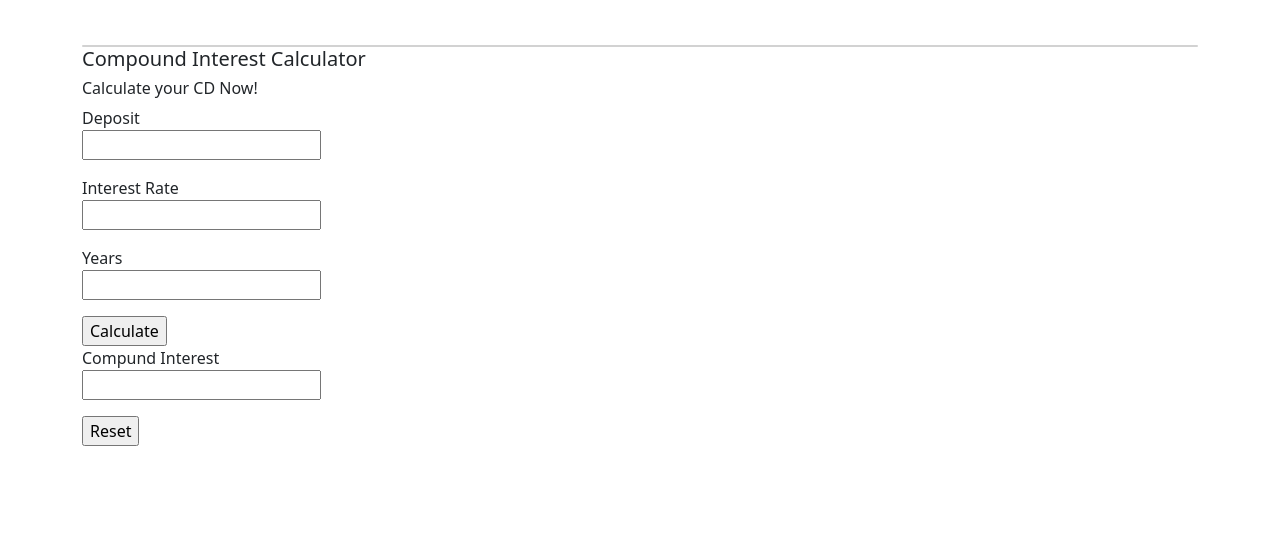
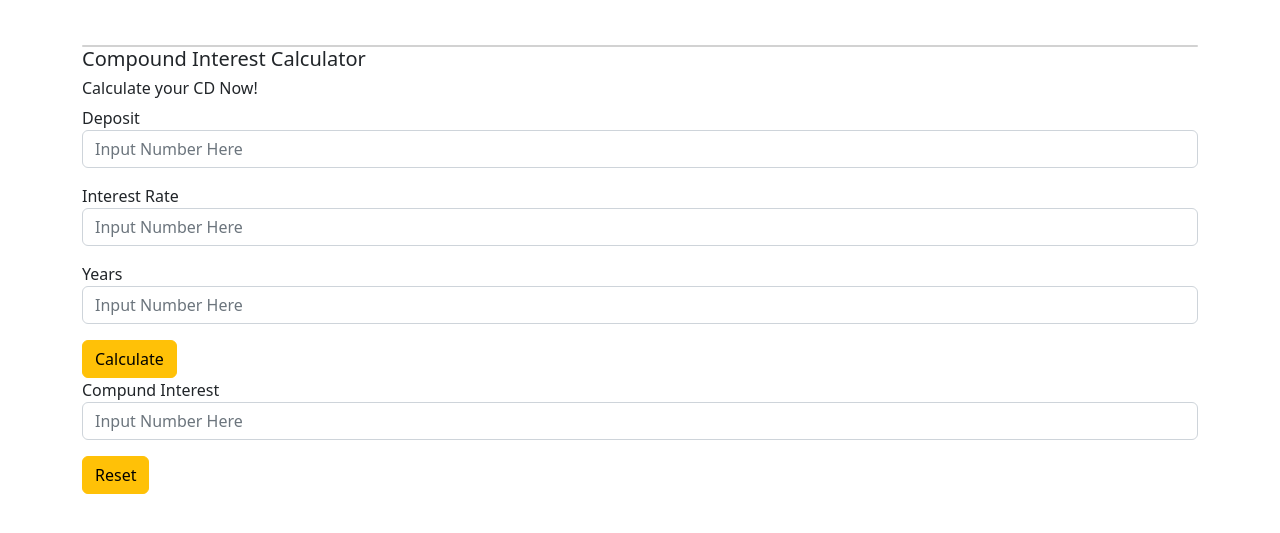
Before and after one commit to Msampson05/TempertureConverter, a plain HTML site: page compound.html in a window 1280 px wide. Shown: the part 107-640 px from the top of the page. Drawn offline with nearby package versions, Linux system fonts and the light colour scheme.

Commit message:
completed added bootstrap to all forms in html

```diff
--- a/compound.html
+++ b/compound.html
@@ -59,15 +59,30 @@
 
                     <form>
                         <div>
-                            <p> Deposit  <br> <input type="number" id="DepositInputField" /> </p>
+                          <div class="mb-3">
+                            <label for="DepositInputField" class="form-lavel">Deposit</label>
+                            <input type="text" class="form-control" id="DepositInputField" placeholder="Input Number Here" />
+                        </div>
 
-                            <p> Interest Rate  <br> <input type="number" id="interestRate"  /> </p>
-                            <p>Years <br> <input type="number" id="YearsInputField"> </p>
-                            <input type="button" id="Calculatebtn" value="Calculate">
-                            <p> Compund Interest <br> <input type="number" id="CompoundInterestField" readonly/> </p>
+                        <div class="mb-3">
+                          <label for="interestRate" class="form-lavel">Interest Rate</label>
+                          <input type="text" class="form-control" id="interestRate" placeholder="Input Number Here" />
+                      </div>
+
+                      <div class="mb-3">
+                        <label for="YearsInputField" class="form-lavel">Years</label>
+                        <input type="text" class="form-control" id="YearsInputField" placeholder="Input Number Here" />
+                    </div>
 
 
-                            <input type="button" id="resetbtn" value="Reset" onclick="this.form.reset();">
+                            <input type="button" id="Calculatebtn" class="btn btn-warning" value="Calculate">
+
+                            <div class="mb-3">
+                              <label for="CompoundInterestField" class="form-lavel">Compund Interest</label>
+                              <input type="text" class="form-control" id="CompoundInterestField" placeholder="Input Number Here" readonly />
+                          </div>
+
+                            <input type="button" id="resetbtn" value="Reset" class="btn btn-warning onclick="this.form.reset();">
 
                         </div>
                     </form>
```
